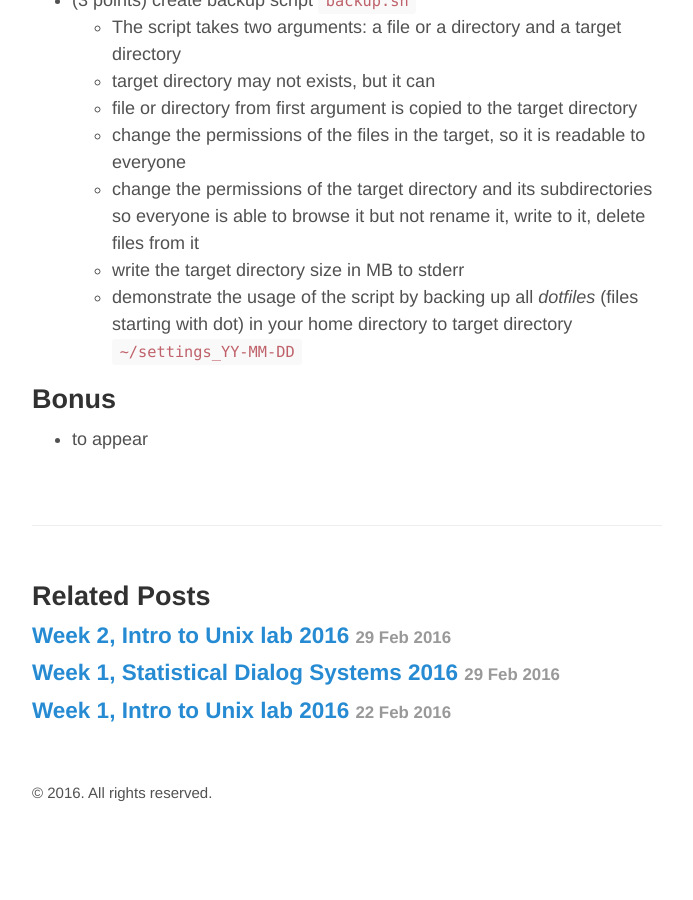
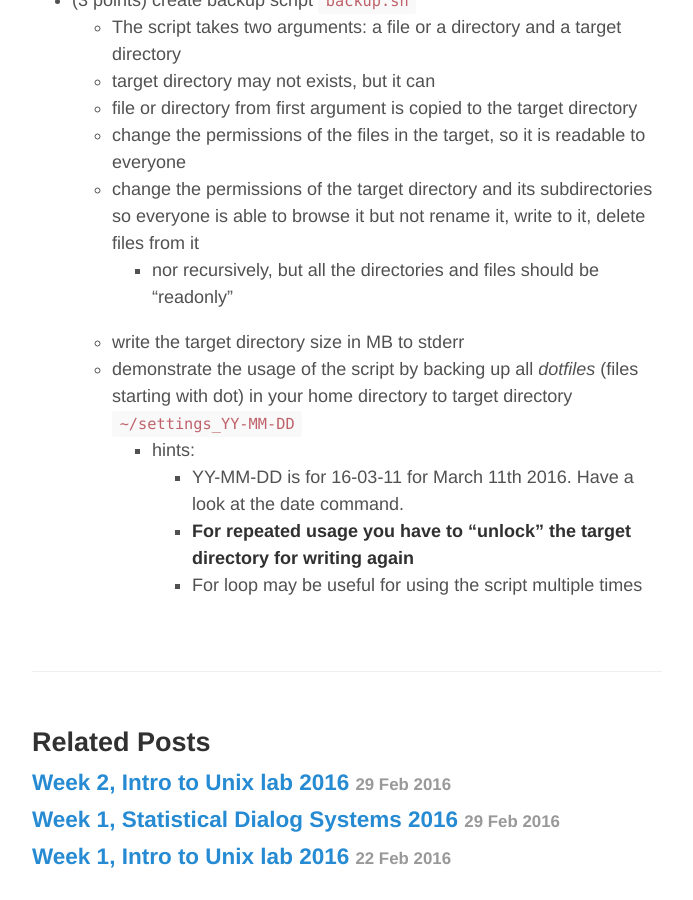
Before and after one commit to oplatek/oplatek.github.io, a Jekyll site: the page built from _posts/2016-03-11-unix-week-3.md, in a window 1280 px wide and 900 px high, scrolled down 1514 px. Shown: the whole window, without its empty margins (293-986 px from the left). Built offline with Jekyll 4.4.1, drawn with Linux system fonts in a browser that asks for light colours; before the commit the page ends 2356 px from its top, so only the background shows below that.

Commit message:
update hw3

```diff
--- a/_posts/2016-03-11-unix-week-3.md
+++ b/_posts/2016-03-11-unix-week-3.md
@@ -46,8 +46,10 @@ tags: Mff, School, Labs, Shell
     - file or directory from first argument is copied to the target directory
     - change the permissions of the files in the target, so it is readable to everyone
     - change the permissions of the target directory and its subdirectories so everyone is able to browse it but not rename it, write to it, delete files from it
+        - nor recursively, but all the directories and files should be "readonly"
     - write the target directory size in MB to stderr
     - demonstrate the usage of the script by backing up all *dotfiles* (files starting with dot) in your home directory to target directory `~/settings_YY-MM-DD`
-
-## Bonus
-- to appear
+        - hints:
+            - YY-MM-DD is for 16-03-11 for March 11th 2016. Have a look at the date command.
+            - **For repeated usage you have to "unlock" the target directory for writing again**
+            - For loop may be useful for using the script multiple times
```
